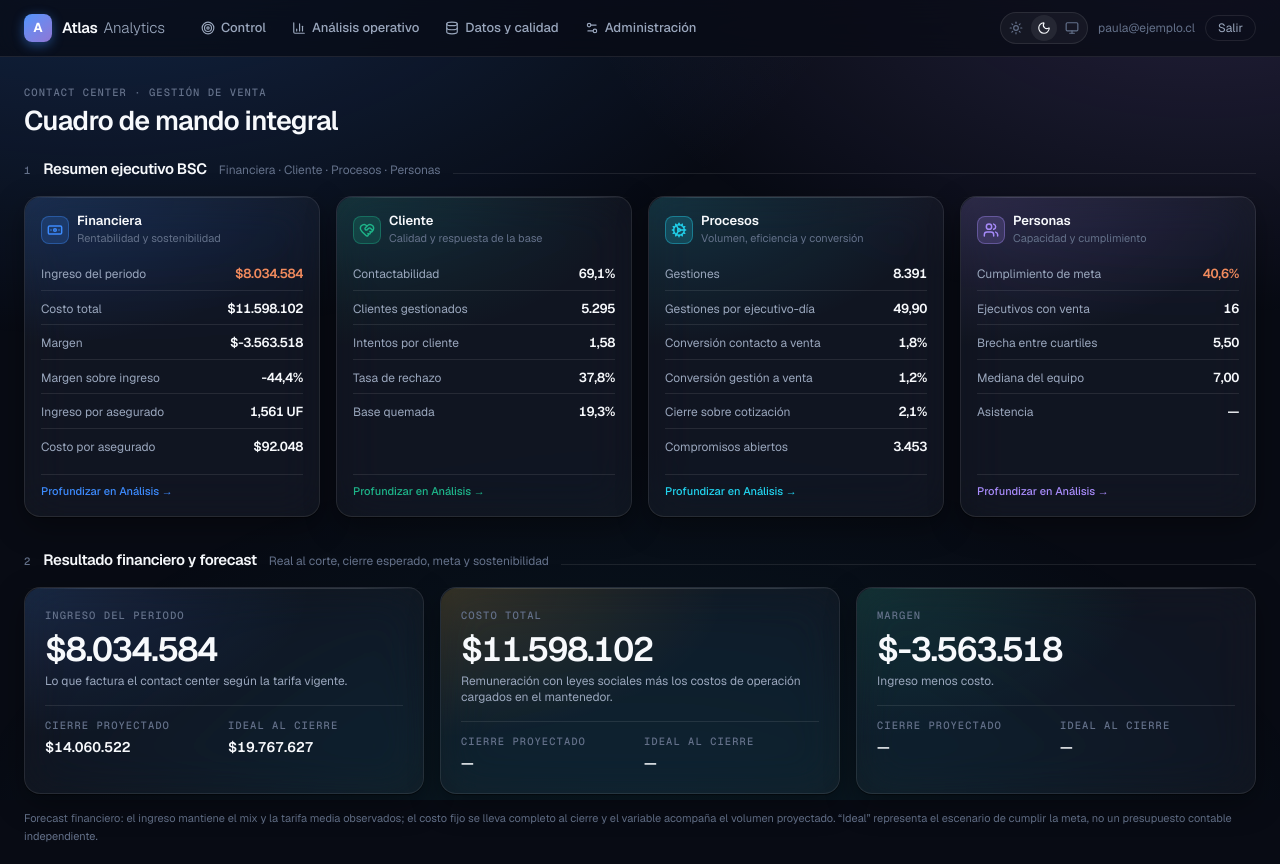
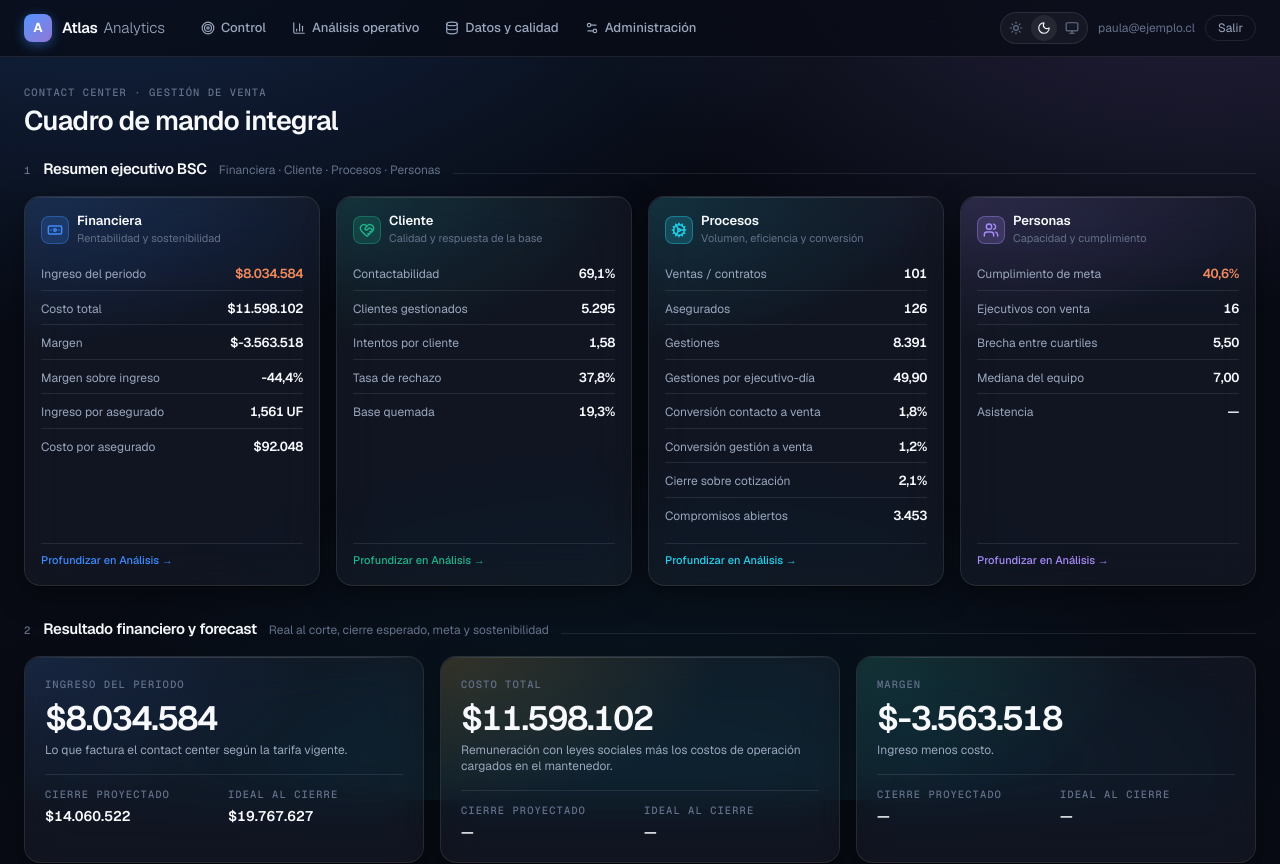
Before and after one commit to atlashh2fc-dev/atlasanalitycs, a Next.js app: page /vista-previa in a window 1280 px wide. Shown: the top 864 px of the page. Built offline with nearby package versions, Linux system fonts and the light colour scheme.

Commit message:
Valoriza meses históricos y muestra ventas

```diff
--- a/app/bsc/page.tsx
+++ b/app/bsc/page.tsx
@@ -167,18 +167,39 @@ export default async function CuadroDeMando({
     ]);
 
   const resultadosSemanales = await Promise.all(
-    semanas.map((semana) =>
+    semanas.map(async (semana) => {
+      const [resultadoBsc, resultadoIngreso] = await Promise.all([
         supabase.rpc("bsc_periodo", {
           p_desde: semana.desde,
           p_hasta: semana.hasta,
           p_campana: campana,
         }),
-    ),
+        supabase.rpc("ingreso_periodo", {
+          p_desde: semana.desde,
+          p_hasta: semana.hasta,
+          p_campana: campana,
+        }),
+      ]);
+      return { resultadoBsc, resultadoIngreso };
+    }),
   );
-  const comparacionSemanal: SemanaComparacion[] = semanas.map((semana, indice) => ({
+  const comparacionSemanal: SemanaComparacion[] = semanas.map((semana, indice) => {
+    const resultado = resultadosSemanales[indice];
+    const filasIngreso = (resultado.resultadoIngreso.data ?? []) as unknown as FilaLinea[];
+    const ventas = filasIngreso.reduce((total, fila) => total + Number(fila.contratos ?? 0), 0);
+    const asegurados = filasIngreso.reduce((total, fila) => total + Number(fila.asegurados ?? 0), 0);
+    const indicadoresVolumen: Indicador[] = [
+      { perspectiva: "Procesos", orden: 0, indicador: "Ventas / contratos", valor: ventas, unidad: "entero", meta: null, cumplimiento: null, sentido: "mas_mejor", detalle: "Contratos de venta registrados durante la semana." },
+      { perspectiva: "Procesos", orden: 0.5, indicador: "Asegurados", valor: asegurados, unidad: "entero", meta: null, cumplimiento: null, sentido: "mas_mejor", detalle: "Titulares y cargas registrados durante la semana." },
+    ];
+    return {
       ...semana,
-    indicadores: (resultadosSemanales[indice].data ?? []) as unknown as Indicador[],
-  }));
+      indicadores: [
+        ...(resultado.resultadoBsc.data ?? []) as unknown as Indicador[],
+        ...indicadoresVolumen,
+      ],
+    };
+  });
 
   return (
     <>
--- a/app/vista-previa/page.tsx
+++ b/app/vista-previa/page.tsx
@@ -65,6 +65,9 @@ const IND: Indicador[] = [
 const LINEAS: FilaLinea[] = [
   {
     agrupacion_meta: "CM+CAT",
+    contratos: 58,
+    titulares: 58,
+    adicionales: 9,
     asegurados: 67,
     meta: 250,
     cumplimiento_pct: 26.8,
@@ -74,6 +77,9 @@ const LINEAS: FilaLinea[] = [
   },
   {
     agrupacion_meta: "ONCO",
+    contratos: 43,
+    titulares: 43,
+    adicionales: 16,
     asegurados: 59,
     meta: 60,
     cumplimiento_pct: 98.33,
--- a/components/bsc/semanas.tsx
+++ b/components/bsc/semanas.tsx
@@ -9,6 +9,8 @@ export interface SemanaComparacion {
 }
 
 const METRICAS = [
+  "Ventas / contratos",
+  "Asegurados",
   "Gestiones",
   "Contactabilidad",
   "Conversión gestión a venta",
--- a/components/bsc/tablero.tsx
+++ b/components/bsc/tablero.tsx
@@ -38,6 +38,9 @@ export interface Equilibrio {
 
 export interface FilaLinea {
   agrupacion_meta: string;
+  contratos: number;
+  titulares: number;
+  adicionales: number;
   asegurados: number;
   meta: number | null;
   cumplimiento_pct: number | null;
@@ -229,6 +232,10 @@ export function Tablero({
 }) {
   const reducido = usaMovimientoReducido();
   const [abierto, setAbierto] = useState<string | null>(null);
+  const totalContratos = lineas.reduce((s, fila) => s + Number(fila.contratos ?? 0), 0);
+  const totalAsegurados = lineas.reduce((s, fila) => s + Number(fila.asegurados ?? 0), 0);
+  const ingresoCalculado = lineas.reduce((s, fila) => s + Number(fila.ingreso_clp ?? 0), 0);
+  const faltaTarifa = totalContratos > 0 && ingresoCalculado === 0;
 
   const proyeccionesAgrupadas = useMemo(() => {
     const grupos = new Map<string, PuntoProyeccion[]>();
@@ -248,14 +255,38 @@ export function Tablero({
 
   const porPerspectiva = useMemo(() => {
     const m = new Map<string, Indicador[]>();
-    for (const i of indicadores) {
+    const volumen: Indicador[] = totalContratos > 0 ? [
+      {
+        perspectiva: "Procesos",
+        orden: 0,
+        indicador: "Ventas / contratos",
+        valor: totalContratos,
+        unidad: "entero",
+        meta: null,
+        cumplimiento: null,
+        sentido: "mas_mejor",
+        detalle: "Contratos de venta registrados en el periodo seleccionado.",
+      },
+      {
+        perspectiva: "Procesos",
+        orden: 0.5,
+        indicador: "Asegurados",
+        valor: totalAsegurados,
+        unidad: "entero",
+        meta: null,
+        cumplimiento: null,
+        sentido: "mas_mejor",
+        detalle: "Titulares y cargas derivados de las ventas del periodo.",
+      },
+    ] : [];
+    for (const i of [...indicadores, ...volumen]) {
       const l = m.get(i.perspectiva) ?? [];
       l.push(i);
       m.set(i.perspectiva, l);
     }
     for (const l of m.values()) l.sort((a, b) => a.orden - b.orden);
     return m;
-  }, [indicadores]);
+  }, [indicadores, totalAsegurados, totalContratos]);
 
   const financiera = porPerspectiva.get("Financiera") ?? [];
   const anteriores = useMemo(
@@ -282,18 +313,20 @@ export function Tablero({
     const costoFijoCierre = Math.max(0, totalCostoCierre - costoVariableActual);
     const costoLineal = costosCierre.length > 0 ? costoFijoCierre + costoVariableActual * factorLineal : null;
     const costoIdeal = costosCierre.length > 0 && factorIdeal !== null ? costoFijoCierre + costoVariableActual * factorIdeal : null;
-    const ingresoLineal = ingresoReal * factorLineal;
-    const ingresoIdeal = ingreso?.meta ?? (factorIdeal === null ? null : ingresoReal * factorIdeal);
+    const ingresoLineal = faltaTarifa ? null : ingresoReal * factorLineal;
+    const ingresoIdeal = faltaTarifa
+      ? null
+      : ingreso?.meta ?? (factorIdeal === null ? null : ingresoReal * factorIdeal);
 
     return {
       ingresoLineal,
       ingresoIdeal,
       costoLineal,
       costoIdeal,
-      margenLineal: costoLineal === null ? null : ingresoLineal - costoLineal,
+      margenLineal: costoLineal === null || ingresoLineal === null ? null : ingresoLineal - costoLineal,
       margenIdeal: costoIdeal === null || ingresoIdeal === null ? null : ingresoIdeal - costoIdeal,
     };
-  }, [costosCierre, ingreso, proyeccion]);
+  }, [costosCierre, faltaTarifa, ingreso, proyeccion]);
 
   const desgloseCostos = useMemo(() => {
     const corte = proyeccion.findLast((p) => !p.es_futuro);
@@ -353,7 +386,12 @@ export function Tablero({
           >
             <p className="etiqueta">{c.t}</p>
             <p className="cifra mt-2.5 text-[2.1rem]">
-              {formatea(c.i?.valor ?? null, c.i?.unidad ?? "clp")}
+              {formatea(
+                faltaTarifa && (c.t === "Ingreso del periodo" || c.t === "Margen")
+                  ? null
+                  : c.i?.valor ?? null,
+                c.i?.unidad ?? "clp",
+              )}
             </p>
             <p className="mt-2 text-xs text-[var(--text-secondary)]">
               {c.i?.detalle}
@@ -368,7 +406,7 @@ export function Tablero({
                 <p className="tabular mt-1 text-sm font-semibold">{c.ideal === null || c.ideal === undefined ? "—" : fmt.clp(c.ideal)}</p>
               </div>
             </div>
-            {c.i && anteriores.has(`${c.i.perspectiva}-${c.i.indicador}`) ? (() => {
+            {!(faltaTarifa && (c.t === "Ingreso del periodo" || c.t === "Margen")) && c.i && anteriores.has(`${c.i.perspectiva}-${c.i.indicador}`) ? (() => {
               const previo = anteriores.get(`${c.i.perspectiva}-${c.i.indicador}`)?.valor;
               if (previo === null || previo === undefined) return null;
               const delta = (c.i.valor ?? 0) - previo;
@@ -384,7 +422,14 @@ export function Tablero({
         ))}
         </div>
 
-        {forecastFinanciero ? (
+        {faltaTarifa ? (
+          <div className="rounded-xl border border-[var(--warning)]/30 bg-[var(--warning)]/10 px-4 py-3 text-xs text-[var(--text-secondary)]">
+            <strong className="text-[var(--text-primary)]">Hay {fmt.entero(totalContratos)} ventas y {fmt.entero(totalAsegurados)} asegurados.</strong>{" "}
+            El ingreso y el margen no se pueden calcular porque no existe una tarifa contractual vigente para este mes.
+          </div>
+        ) : null}
+
+        {forecastFinanciero && !faltaTarifa ? (
           <p className="text-[11px] leading-relaxed text-[var(--text-muted)]">
             Forecast financiero: el ingreso mantiene el mix y la tarifa media observados; el costo fijo se lleva completo al cierre y el variable acompaña el volumen proyectado. “Ideal” representa el escenario de cumplir la meta, no un presupuesto contable independiente.
           </p>
@@ -595,6 +640,7 @@ function TablaLineas({ lineas }: { lineas: FilaLinea[] }) {
       <thead>
         <tr className="border-b text-left text-[var(--text-muted)]">
           <th className="pb-1.5 font-medium">Línea</th>
+          <th className="pb-1.5 text-right font-medium">Contratos</th>
           <th className="pb-1.5 text-right font-medium">Asegurados</th>
           <th className="pb-1.5 text-right font-medium">Meta</th>
           <th className="pb-1.5 text-right font-medium">Cumplimiento</th>
@@ -607,6 +653,7 @@ function TablaLineas({ lineas }: { lineas: FilaLinea[] }) {
         {lineas.map((l) => (
           <tr key={l.agrupacion_meta} className="border-b last:border-0">
             <td className="py-1.5 font-medium text-[var(--text-primary)]">{l.agrupacion_meta}</td>
+            <td className="py-1.5 text-right">{fmt.entero(l.contratos)}</td>
             <td className="py-1.5 text-right">{fmt.entero(l.asegurados)}</td>
             <td className="py-1.5 text-right text-[var(--text-secondary)]">{l.meta === null ? "—" : fmt.entero(l.meta)}</td>
             <td
@@ -624,9 +671,15 @@ function TablaLineas({ lineas }: { lineas: FilaLinea[] }) {
             >
               {l.cumplimiento_pct === null ? "—" : `${fmt.decimal(l.cumplimiento_pct, 1)}%`}
             </td>
-            <td className="py-1.5 text-right text-[var(--text-secondary)]">{l.tarifa_uf === null ? "por edad" : `${fmt.decimal(l.tarifa_uf, 2)} UF`}</td>
-            <td className="py-1.5 text-right">{fmt.decimal(l.ingreso_uf, 2)}</td>
-            <td className="py-1.5 text-right font-semibold">{fmt.clp(l.ingreso_clp)}</td>
+            <td className="py-1.5 text-right text-[var(--text-secondary)]">
+              {l.ingreso_uf === 0 && l.contratos > 0
+                ? "Sin tarifa vigente"
+                : l.tarifa_uf === null
+                  ? "por edad"
+                  : `${fmt.decimal(l.tarifa_uf, 2)} UF`}
+            </td>
+            <td className="py-1.5 text-right">{l.ingreso_uf === 0 && l.contratos > 0 ? "—" : fmt.decimal(l.ingreso_uf, 2)}</td>
+            <td className="py-1.5 text-right font-semibold">{l.ingreso_clp === 0 && l.contratos > 0 ? "—" : fmt.clp(l.ingreso_clp)}</td>
           </tr>
         ))}
       </tbody>
```
Also changed, not shown: 1 other file (tests, documents, lock files or other folders). Lines whose indentation alone changed are shown as unchanged.
